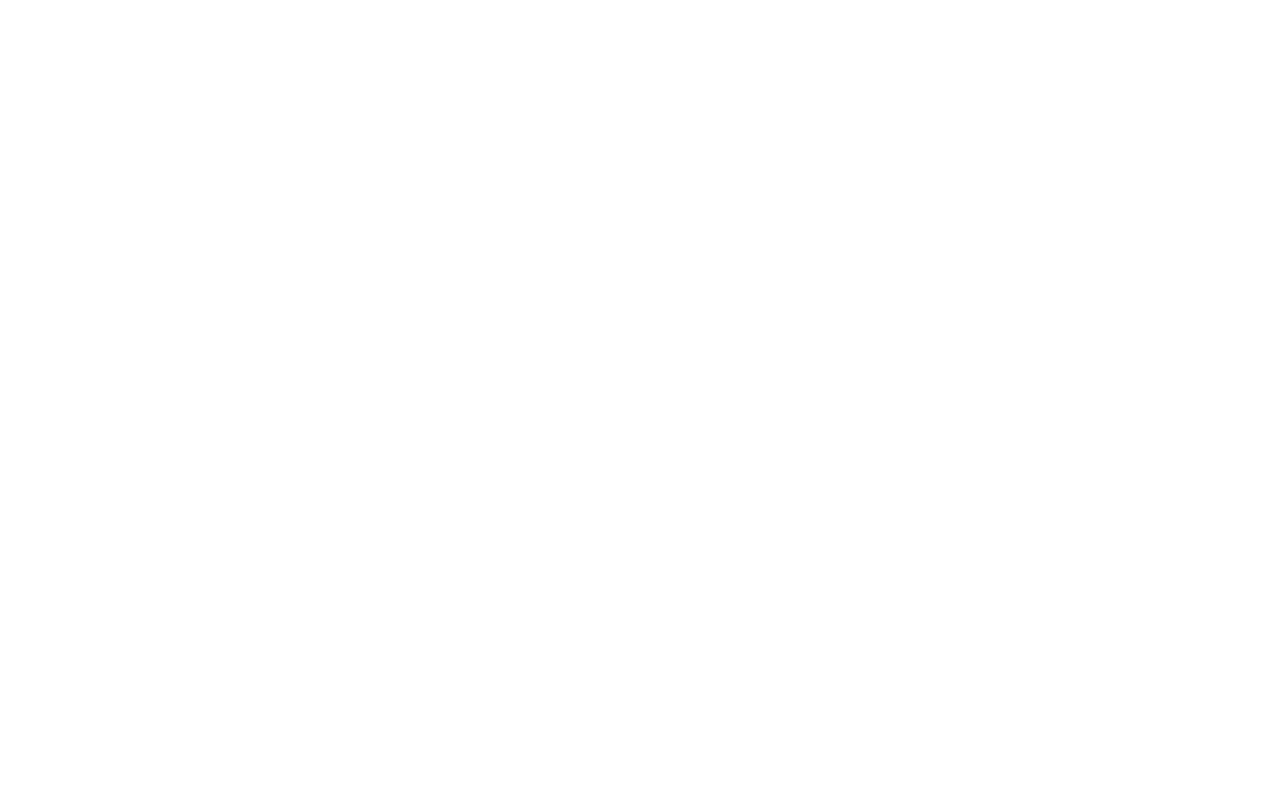
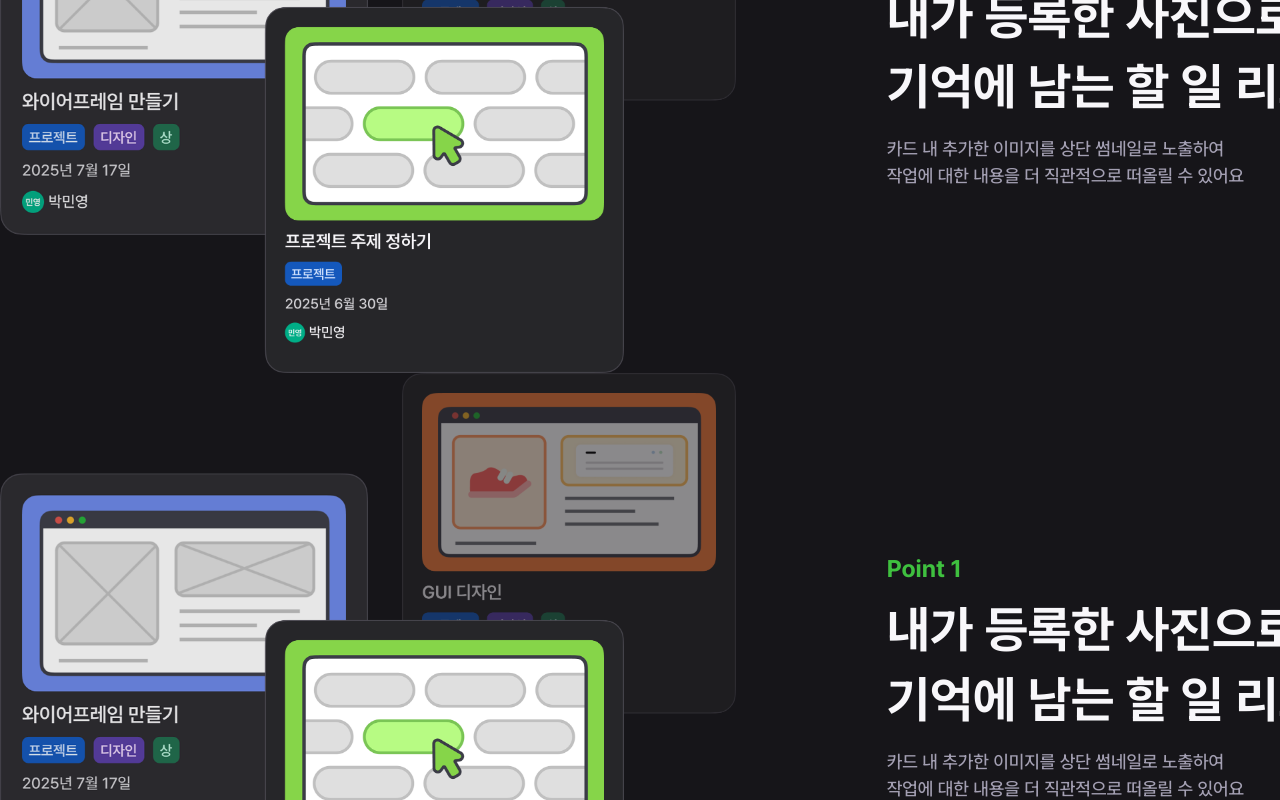
Before and after one commit to Codeit-FE18-Part3-Team4/Taskify, a Next.js app: page / in a window 1280 px wide. Shown: the part 1440-2240 px from the top of the page. Before the commit the page ends 1118 px from the top, so only its background shows below. Built offline with nearby package versions, Linux system fonts and the light colour scheme.

Commit message:
✨ feat [#54] 랜딩 페이지 point 1 섹션 제작

```diff
--- a/src/pages/index.tsx
+++ b/src/pages/index.tsx
@@ -1,4 +1,5 @@
 import MainImg from "@/assets/images/main-01.png";
+import FirstCardImg from "@/assets/images/main-02.png";
 import Logo from "@/assets/images/taskify-logo.svg";
 import Button, { ButtonVariant } from "@/components/button/button";
 import Typography from "@/components/typography/typography";
@@ -25,8 +26,18 @@ const Home: NextPage = () => {
           <Image src={Logo} width={186} height={48} alt="로고 이미지" />
         </button>
         <div className={styles.headerButtonBox}>
-          <button onClick={handleClickLoginPage} className={Typography.lgMedium}>로그인</button>
-          <button onClick={handleClickSignupPage} className={Typography.lgMedium}>회원가입</button>
+          <button
+            onClick={handleClickLoginPage}
+            className={Typography.lgMedium}
+          >
+            로그인
+          </button>
+          <button
+            onClick={handleClickSignupPage}
+            className={Typography.lgMedium}
+          >
+            회원가입
+          </button>
         </div>
       </header>
       <main>
@@ -35,7 +46,12 @@ const Home: NextPage = () => {
             <h1 className={Typography.lg2Bold}>더 새로워진 일정 관리</h1>
             <span className={Typography.lg2Bold}>TASKIFY</span>
             <div className={styles.buttonBox}>
-              <Button onClick={handleClickSignupPage} variant={ButtonVariant.Secondary}>회원가입하기</Button>
+              <Button
+                onClick={handleClickSignupPage}
+                variant={ButtonVariant.Secondary}
+              >
+                회원가입하기
+              </Button>
               <Button onClick={handleClickLoginPage}>로그인하기</Button>
             </div>
           </div>
@@ -48,7 +64,43 @@ const Home: NextPage = () => {
             />
           </div>
         </section>
-        <section></section>
+        <section className={styles.mainSection}>
+          <div className={styles.mainSectionCard}>
+            <div className={ styles.flexBox }>
+              <Image src={FirstCardImg} width={736} height={613} alt="메인 페이지 카드 이미지" />
+              <div className={styles.textBox}>
+                <span className={Typography.lg2Bold}>
+                  Point 1
+                </span>
+                <h3 className={Typography.lg2Bold}>
+                  내가 등록한 사진으로<br />
+                  기억에 남는 할 일 리스트
+                </h3>
+                <p className={Typography.lg2Medium}>
+                  카드 내 추가한 이미지를 상단 썸네일로 노출하여<br />작업에 대한 내용을 더 직관적으로 떠올릴 수 있어요
+                </p>
+              </div>
+            </div>
+          </div>
+          <div className={styles.mainSectionCard}>
+            <div className={ styles.flexBox }>
+              <Image src={FirstCardImg} width={736} height={613} alt="메인 페이지 카드 이미지" />
+              <div className={styles.textBox}>
+                <span className={Typography.lg2Bold}>
+                  Point 1
+                </span>
+                <h3 className={Typography.lg2Bold}>
+                  내가 등록한 사진으로<br />
+                  기억에 남는 할 일 리스트
+                </h3>
+                <p className={Typography.lg2Medium}>
+                  카드 내 추가한 이미지를 상단 썸네일로 노출하여<br />작업에 대한 내용을 더 직관적으로 떠올릴 수 있어요
+                </p>
+              </div>
+            </div>
+          </div>
+          <div className={styles.mainSectionCard}></div>
+        </section>
       </main>
     </div>
   );
--- a/src/styles/main.module.css
+++ b/src/styles/main.module.css
@@ -79,3 +79,30 @@
   align-items: center;
   gap: 20px;
 }
+.mainSection{
+  padding: 94px 0;
+}
+.mainSection .mainSectionCard{
+  width: 1365px;
+  margin: 0 auto;
+}
+.mainSection .mainSectionCard .flexBox{
+  display: flex;
+  align-items: center;
+  justify-content: space-between;
+  gap: 127px;
+}
+.mainSection .mainSectionCard .textBox > span{
+  color: var(--color-brand400);
+  font-size: 24px;
+}
+.mainSection .mainSectionCard .textBox > h3{
+  font-size: 50px;
+  line-height: 140%;
+  padding: 14px 0;
+  color: var(--color-gray100);
+}
+.mainSection .mainSectionCard .textBox > p{
+  line-height: 150%;
+  color: var(--color-gray400);
+}
```
